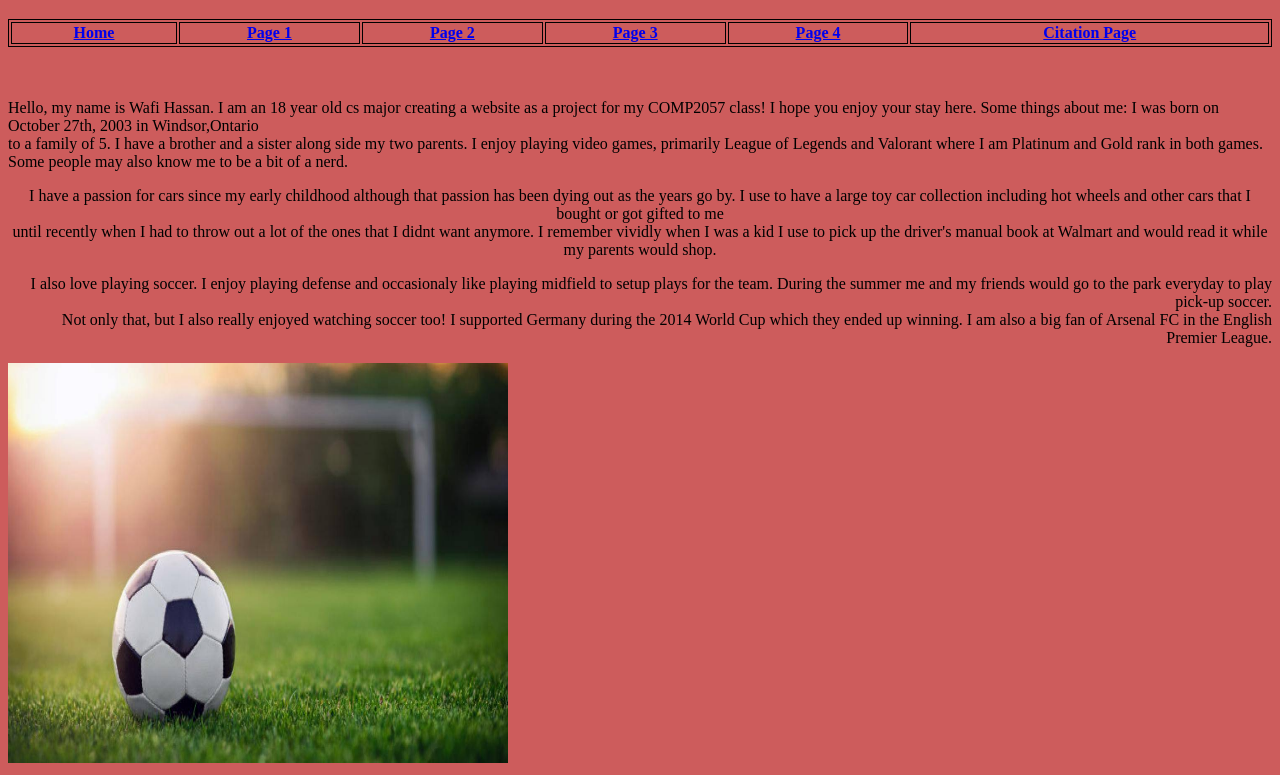
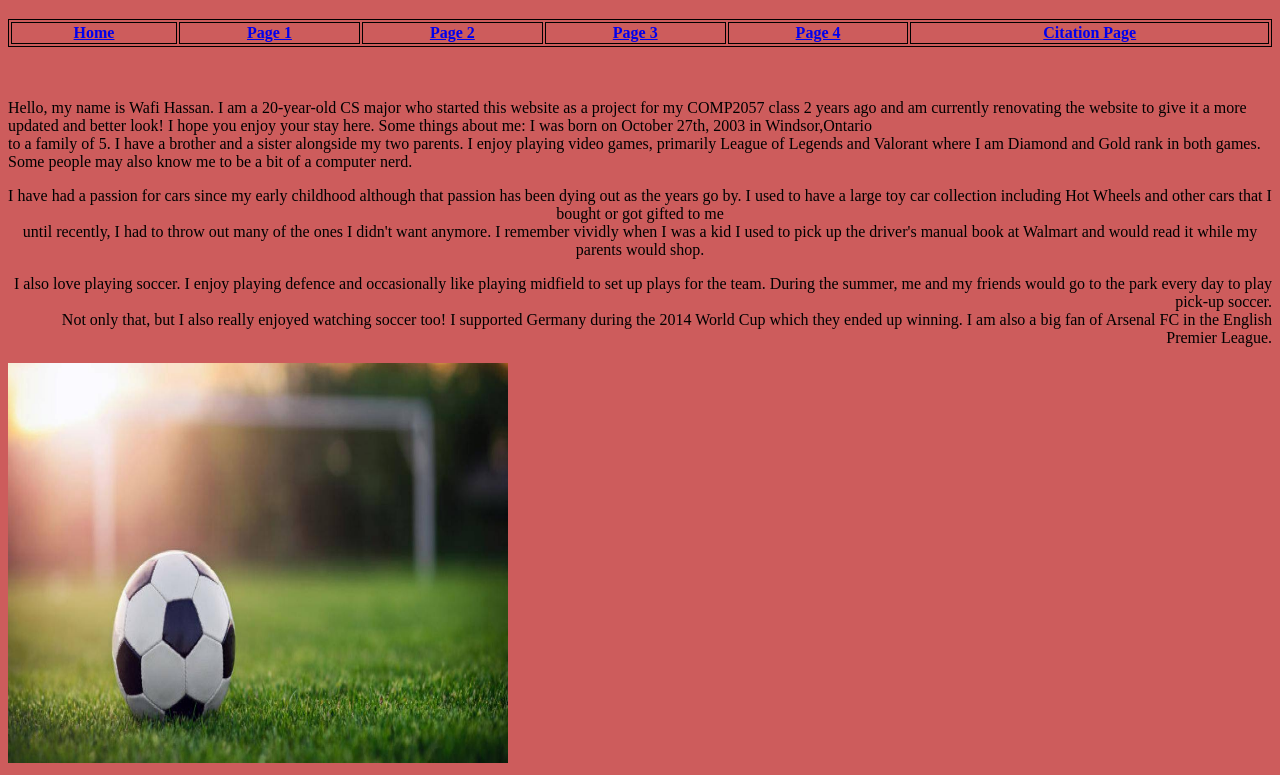
Before and after one commit to Wafinator/Wafinator.github.io, a plain HTML site: page index.htm in a window 1280 px wide. Shown: the part 61-836 px from the top of the page. Drawn offline with Linux system fonts and the light colour scheme.

Commit message:
Update index.htm

```diff
--- a/index.htm
+++ b/index.htm
@@ -22,16 +22,16 @@
       </table>
       <br><br>
       <p align="left">
-         Hello, my name is Wafi Hassan. I am an 18 year old cs major creating a website as a project for my COMP2057 class! I hope you enjoy your stay here. Some things about me: I was born on October 27th, 2003 in Windsor,Ontario<br>
-         to a family of 5. I have a brother and a sister along side my two parents. I enjoy playing video games, primarily League of Legends and Valorant where I am Platinum and Gold rank in both games. <br>Some people may also know me
-         to be a bit of a nerd.
+         Hello, my name is Wafi Hassan. I am a 20-year-old CS major who started this website as a project for my COMP2057 class 2 years ago and am currently renovating the website to give it a more updated and better look! I hope you enjoy your stay here. Some things about me: I was born on October 27th, 2003 in Windsor,Ontario<br>
+         to a family of 5. I have a brother and a sister alongside my two parents. I enjoy playing video games, primarily League of Legends and Valorant where I am Diamond and Gold rank in both games. <br>Some people may also know me
+         to be a bit of a computer nerd.
       </p>
       <p align="center">
-         I have a passion for cars since my early childhood although that passion has been dying out as the years go by. I use to have a large toy car collection including hot wheels and other cars that I bought or got gifted to me <br>
-         until recently when I had to throw out a lot of the ones that I didnt want anymore. I remember vividly when I was a kid I use to pick up the driver's manual book at Walmart and would read it while my parents would shop.
+         I have had a passion for cars since my early childhood although that passion has been dying out as the years go by. I used to have a large toy car collection including Hot Wheels and other cars that I bought or got gifted to me <br>
+         until recently, I had to throw out many of the ones I didn't want anymore. I remember vividly when I was a kid I used to pick up the driver's manual book at Walmart and would read it while my parents would shop.
       </p>
       <p align="right">
-         I also love playing soccer. I enjoy playing defense and occasionaly like playing midfield to setup plays for the team. During the summer me and my friends would go to the park everyday to play pick-up soccer.<br>
+         I also love playing soccer. I enjoy playing defence and occasionally like playing midfield to set up plays for the team. During the summer, me and my friends would go to the park every day to play pick-up soccer.<br>
          Not only that, but I also really enjoyed watching soccer too! I supported Germany during the 2014 World Cup which they ended up winning. I am also a big fan of Arsenal FC in the English Premier League.
       </p>
       <img src="soccer.jpg" alt="soccer" width="500" height="400"><!-- Uploading image at bottom of page-->
```
